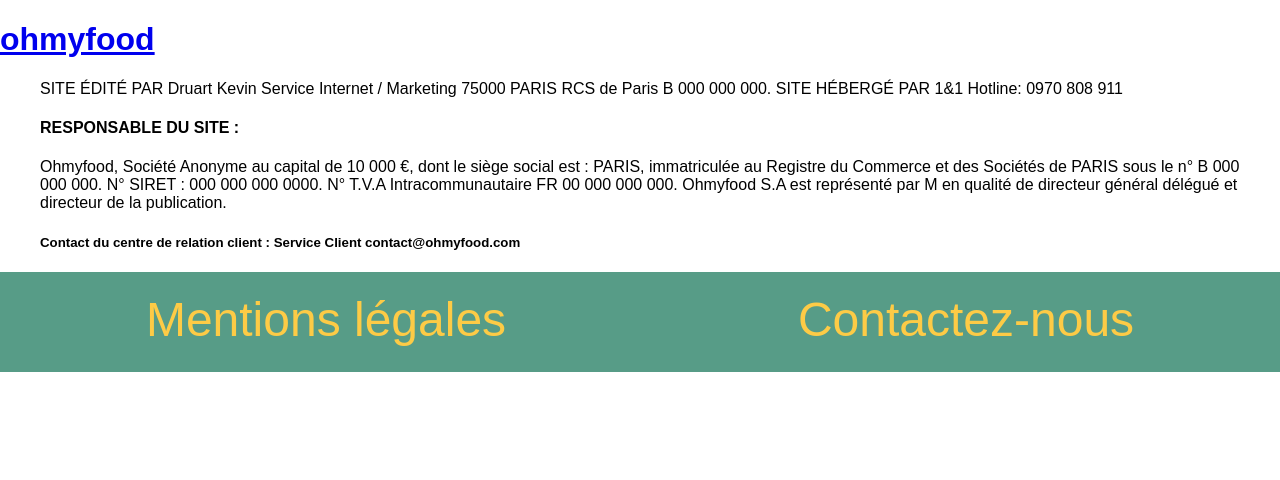
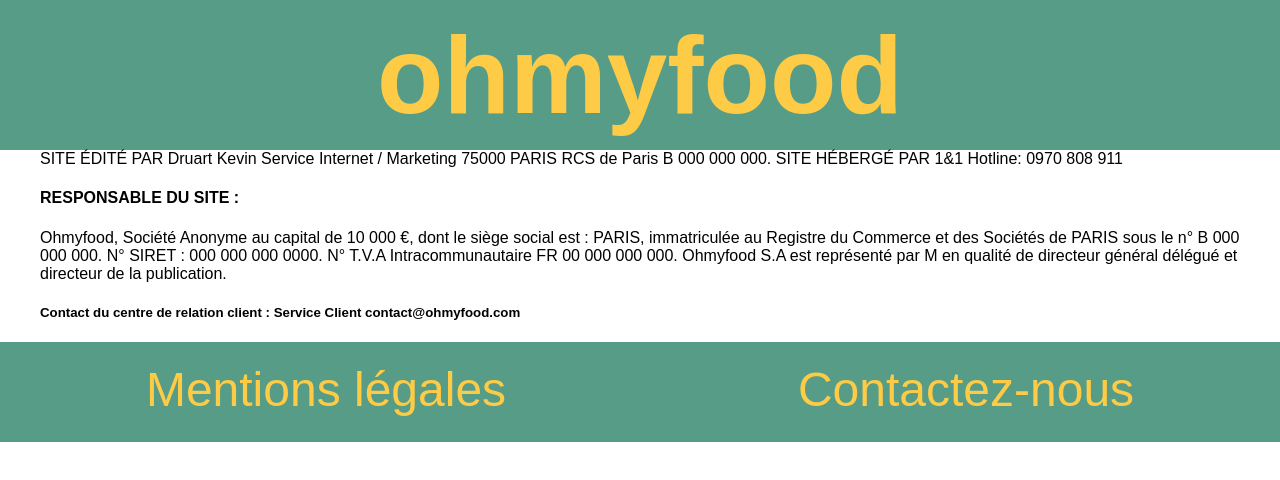
Before and after one commit to KevinDruart/P3_Druart_Kevin, a website: page mentions_legales.html in a window 1280 px wide. Drawn offline with Linux system fonts and the light colour scheme.

Commit message:
probleme header

```diff
--- a/mentions_legales.html
+++ b/mentions_legales.html
@@ -9,7 +9,7 @@
 	<link rel="icon" type="image/x-icon" href="./img/favicon.png">
 </head>
 <body>
-	<header>
+	<header class="main_header">
 		<h1><a href='./index.html'>ohmyfood</a></h1>
 	</header>
     <main>
```
